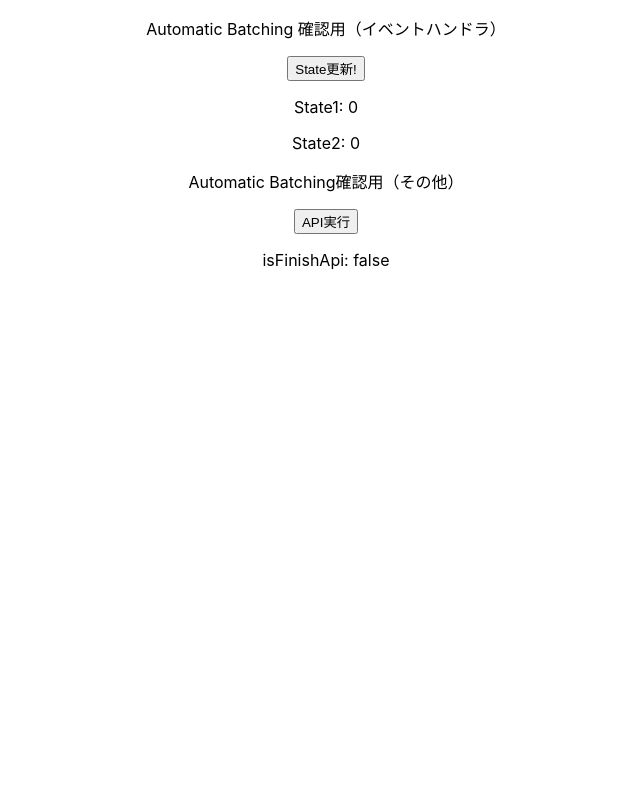
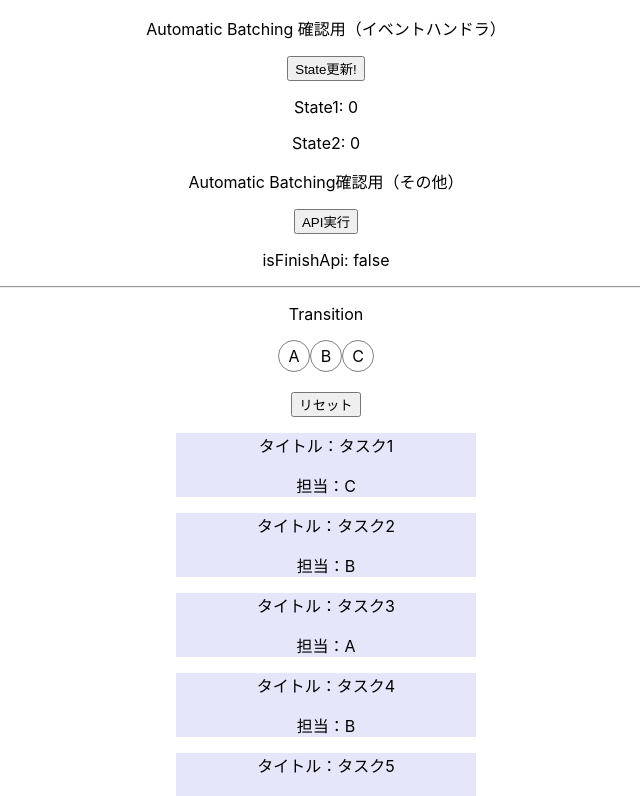
Before and after one commit to gabriel6181997/react18-explanation-react18, a React (Create React App) app: page / in a window 1280 px wide. Shown: the top 796 px of the page, without its empty margins (314-954 px from the left). Built offline with nearby package versions, Linux system fonts and the light colour scheme.

Commit message:
✨ Transitionコンポーネントを使用

```diff
--- a/src/App.tsx
+++ b/src/App.tsx
@@ -2,6 +2,7 @@ import React from 'react';
 import './App.css';
 import { AutoBatchEventHandler } from './components/AutoBatchEventHandler';
 import { AutoBatchOther } from './components/AutoBatchOther';
+import { Transition } from './components/Transition';
 
 function App() {
 
@@ -9,6 +10,8 @@ function App() {
     <div className="App">
       <AutoBatchEventHandler />
       <AutoBatchOther />
+      <hr />
+      <Transition />
     </div>
   );
 }
```
